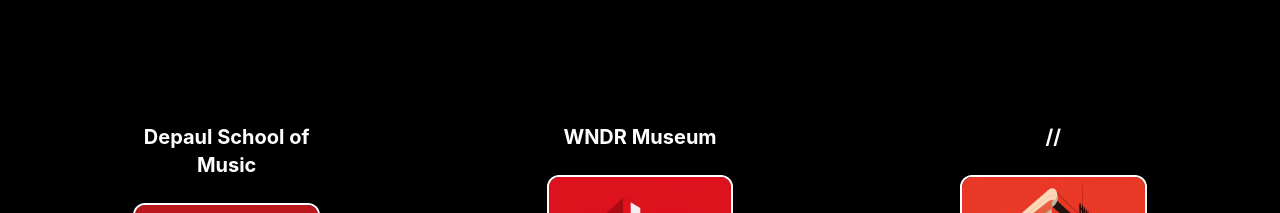
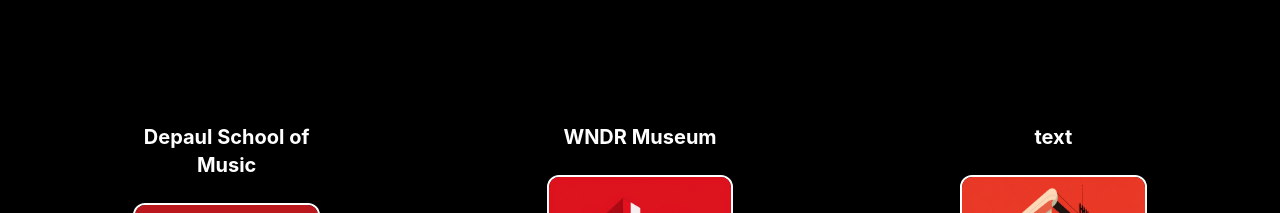
Before and after one commit to Gunndroid/F1-Cuts, a React (Create React App) app in the folder app/: page /legacy in a window 1280 px wide. Shown: the part 1760-1973 px from the top of the page. Built offline with nearby package versions, Linux system fonts and the light colour scheme.

Commit message:
branch updates

```diff
--- a/app/src/components/header.js
+++ b/app/src/components/header.js
@@ -1,7 +1,7 @@
 import { BrowserRouter as Router, Route, Link, Routes } from "react-router-dom";
 
 import logo from "../img/f1cutsBlack.png";
-import About from "./pages/about";
+import Legacy from "./pages/legacy";
 import Landing from "./pages/landing";
 import Services from "./pages/services";
 import Cuts from "./pages/cut";
@@ -28,7 +28,7 @@
     <div>
       <Routes>
         <Route path="/" element={<Landing />} />
-        <Route path="/legacy" element={<About />} />
+        <Route path="/legacy" element={<Legacy />} />
         <Route path="/services" element={<Services />} />
         <Route path="/makeacut" element={<Cuts />} />
         <Route path="*" element={<NotFound />} />
--- a/app/src/components/pages/about.js
+++ b/app/src/components/pages/legacy.js
@@ -10,9 +10,8 @@
 import image9 from "../../img/f1-clients-wndr.png";
 import image10 from "../../img/f1-clients-att.png";
 import image11 from "../../img/f1-clients-underarmour.png";
-import image12 from "../../img/f1-clients-wndr.png";
 
-const About = () => {
+const Legacy = () => {
   return (
     <about className="h-screen text-white font-bold text-center ">
       {/* About Landing Content */}
@@ -163,7 +162,7 @@
           </div>
 
           <div className="w-1/2 mx-auto">
-            <p className="text-xl font-bold">//</p>
+            <p className="text-xl font-bold">text</p>
             <br></br>
             <img
               src={image7}
@@ -221,4 +220,4 @@
   );
 };
 
-export default About;
+export default Legacy;
```
